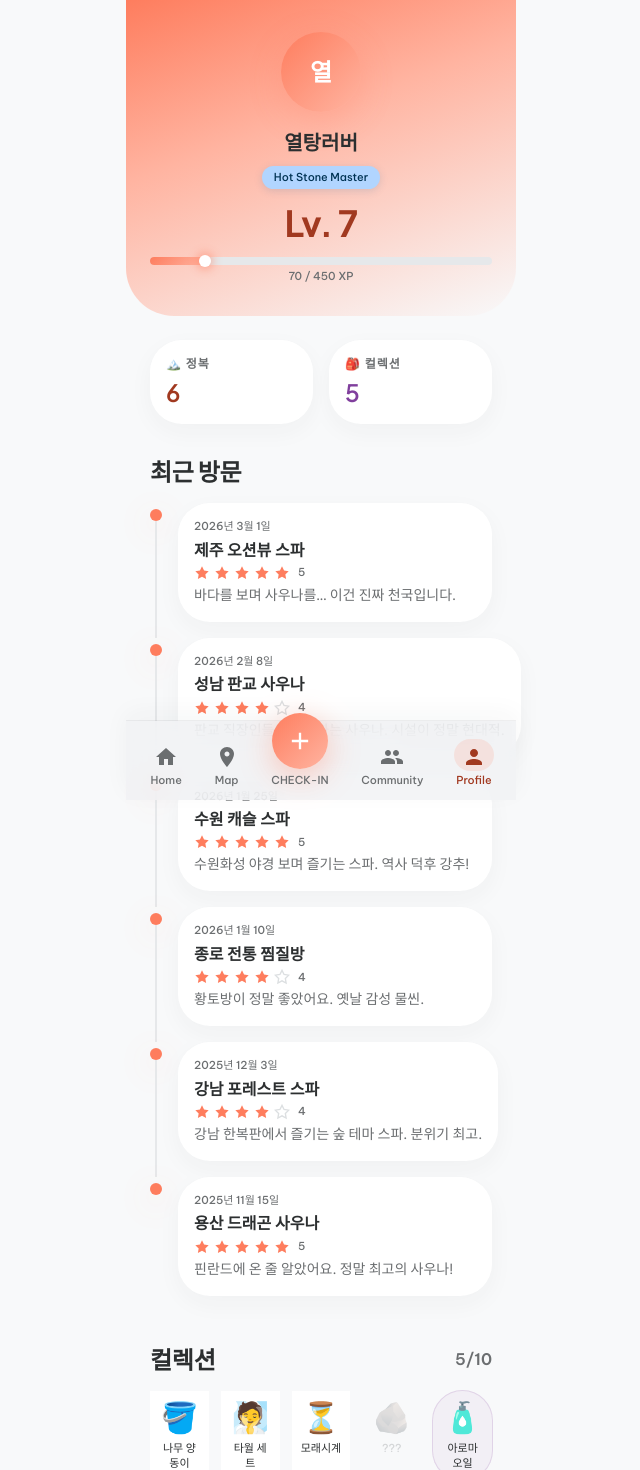
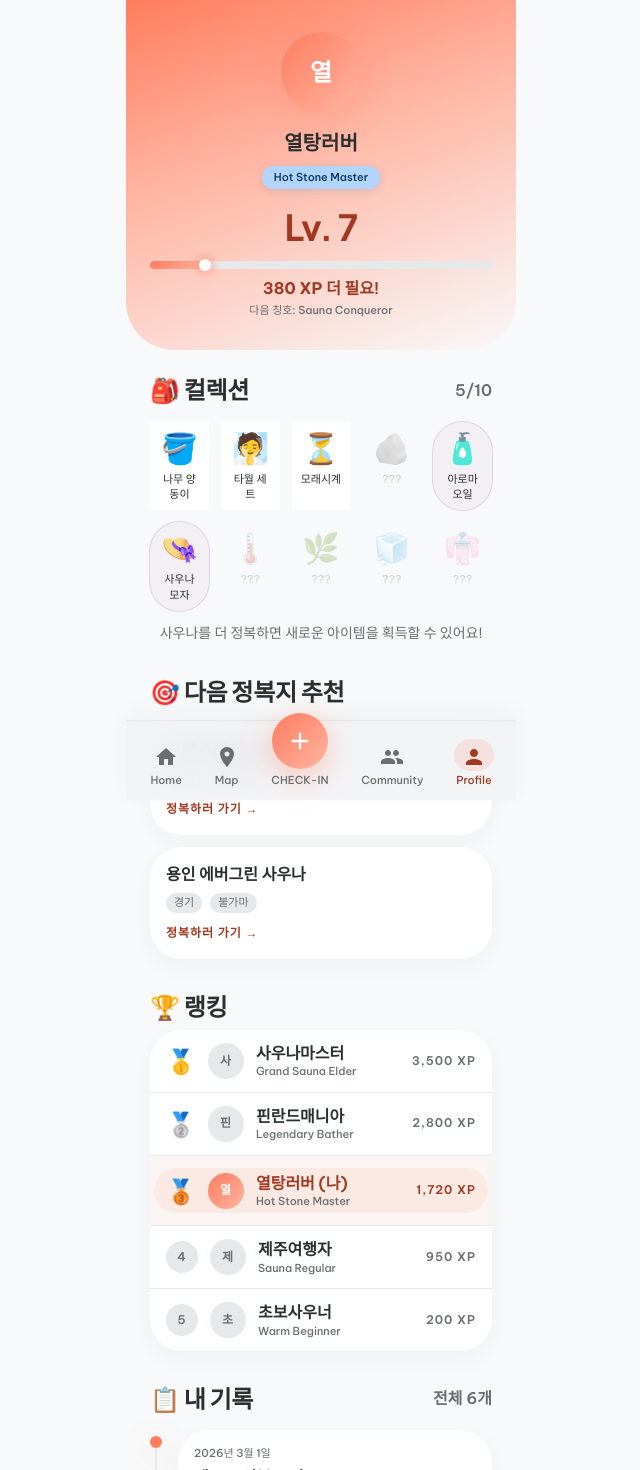
Before and after one commit to tomost-dada/sauna-go, a Next.js app: page /profile in a window 1280 px wide. Shown: the top 1470 px of the page, without its empty margins (319-959 px from the left). Built offline with nearby package versions, Linux system fonts and the light colour scheme.

Commit message:
feat: gamified profile with ranking, next conquest, level-up motivation

```diff
--- a/app/profile/page.tsx
+++ b/app/profile/page.tsx
@@ -1,8 +1,9 @@
 "use client";
 
-import { useEffect, useState } from "react";
+import { useEffect, useState, useMemo } from "react";
+import { useRouter } from "next/navigation";
 import { currentUser, checkIns, saunas, collections, COLLECTION_ITEMS_META } from "@/lib/mock-data";
-import { getLevelFromXP, getXPProgress } from "@/lib/utils";
+import { getLevelFromXP, getXPProgress, LEVEL_THRESHOLDS } from "@/lib/utils";
 import ProgressBar from "@/components/ui/ProgressBar";
 import Badge from "@/components/ui/Badge";
 import { Skeleton, SkeletonText } from "@/components/ui/Skeleton";
@@ -10,8 +11,28 @@ import EmptyState from "@/components/ui/EmptyState";
 import SaunaLog from "@/components/profile/SaunaLog";
 import CollectionGrid from "@/components/profile/CollectionGrid";
 
+const mockRanking = [
+  { rank: 1, nickname: "사우나마스터", level: 10, xp: 3500, title: "Grand Sauna Elder" },
+  { rank: 2, nickname: "핀란드매니아", level: 9, xp: 2800, title: "Legendary Bather" },
+  { rank: 3, nickname: "열탕러버", level: 7, xp: 1720, title: "Hot Stone Master" },
+  { rank: 4, nickname: "제주여행자", level: 5, xp: 950, title: "Sauna Regular" },
+  { rank: 5, nickname: "초보사우너", level: 2, xp: 200, title: "Warm Beginner" },
+];
+
+function RankBadge({ rank }: { rank: number }) {
+  if (rank === 1) return <span className="text-2xl">🥇</span>;
+  if (rank === 2) return <span className="text-2xl">🥈</span>;
+  if (rank === 3) return <span className="text-2xl">🥉</span>;
+  return (
+    <div className="w-8 h-8 rounded-full bg-surface-container flex items-center justify-center">
+      <span className="text-label-md text-on-surface-variant font-bold">{rank}</span>
+    </div>
+  );
+}
+
 export default function ProfilePage() {
   const [loading, setLoading] = useState(true);
+  const router = useRouter();
 
   useEffect(() => {
     const timer = setTimeout(() => setLoading(false), 500);
@@ -21,6 +42,11 @@ export default function ProfilePage() {
   const levelInfo = getLevelFromXP(currentUser.xp);
   const xpProgress = getXPProgress(currentUser.xp);
 
+  // Next level info
+  const nextLevelIdx = LEVEL_THRESHOLDS.findIndex((t) => t.level === levelInfo.level + 1);
+  const nextLevel = nextLevelIdx !== -1 ? LEVEL_THRESHOLDS[nextLevelIdx] : null;
+  const remainingXP = nextLevel ? nextLevel.xp - currentUser.xp : 0;
+
   const userCheckIns = checkIns
     .filter((c) => c.userId === currentUser.id)
     .sort((a, b) => new Date(b.visitedAt).getTime() - new Date(a.visitedAt).getTime());
@@ -29,31 +55,76 @@ export default function ProfilePage() {
     (c) => c.userId === currentUser.id && c.unlockedAt !== null
   ).length;
   const totalCount = COLLECTION_ITEMS_META.length;
+  const userCollections = collections.filter((c) => c.userId === currentUser.id);
 
-  const userCollections = collections.filter((c) => c.userId === currentUser.id);
+  // Pick 2 random unvisited saunas
+  const visitedSaunaIds = new Set(userCheckIns.map((c) => c.saunaId));
+  const unvisitedSaunas = useMemo(() => {
+    const unvisited = saunas.filter((s) => !visitedSaunaIds.has(s.id));
+    // Deterministic shuffle using a simple seed
+    const shuffled = [...unvisited].sort((a, b) => (a.id > b.id ? 1 : -1));
+    return shuffled.slice(0, 2);
+  // eslint-disable-next-line react-hooks/exhaustive-deps
+  }, []);
+
+  const REGION_LABEL: Record<string, string> = {
+    seoul: "서울",
+    gyeonggi: "경기",
+    jeju: "제주",
+  };
+  const CATEGORY_LABEL: Record<string, string> = {
+    finnish: "핀란드식",
+    bulgama: "불가마",
+    hotel: "호텔 스파",
+    jjimjilbang: "찜질방",
+  };
 
   if (loading) {
     return (
       <div className="pb-24">
-        {/* Skeleton gradient header */}
-        <div className="gradient-hero rounded-b-3xl p-6 pt-8 pb-8 flex flex-col items-center animate-shimmer">
+        {/* Skeleton header */}
+        <div className="gradient-hero rounded-b-3xl p-6 pt-8 pb-8 flex flex-col items-center">
           <Skeleton className="w-20 h-20 rounded-full" />
           <SkeletonText className="w-32 mt-4" />
           <SkeletonText className="w-24 mt-2" />
+          <SkeletonText className="w-16 mt-3" />
           <SkeletonText className="w-full mt-3" />
-          <SkeletonText className="w-20 mt-1" />
+          <SkeletonText className="w-40 mt-2" />
+          <SkeletonText className="w-28 mt-1" />
         </div>
-
-        {/* Skeleton stats row */}
-        <div className="px-6 mt-6 flex gap-4">
-          <Skeleton className="flex-1 h-20 rounded-2xl" />
-          <Skeleton className="flex-1 h-20 rounded-2xl" />
+        {/* Skeleton collection */}
+        <div className="px-6 mt-6">
+          <SkeletonText className="w-32 mb-4" />
+          <div className="grid grid-cols-5 gap-3">
+            {[...Array(10)].map((_, i) => (
+              <Skeleton key={i} className="h-16 rounded-2xl" />
+            ))}
           </div>
-
-        {/* Skeleton timeline rows */}
+        </div>
+        {/* Skeleton next conquest */}
+        <div className="px-6 mt-8">
+          <SkeletonText className="w-36 mb-4" />
+          <Skeleton className="h-24 rounded-2xl mb-3" />
+          <Skeleton className="h-24 rounded-2xl" />
+        </div>
+        {/* Skeleton ranking */}
+        <div className="px-6 mt-8">
+          <SkeletonText className="w-20 mb-4" />
+          {[...Array(5)].map((_, i) => (
+            <div key={i} className="flex items-center gap-3 py-3">
+              <Skeleton className="w-8 h-8 rounded-full" />
+              <Skeleton className="w-8 h-8 rounded-full" />
+              <div className="flex-1">
+                <SkeletonText className="w-24" />
+                <SkeletonText className="w-32 mt-1" />
+              </div>
+              <SkeletonText className="w-16" />
+            </div>
+          ))}
+        </div>
+        {/* Skeleton log */}
         <div className="px-6 mt-8">
           <SkeletonText className="w-24 mb-4" />
-          <div className="flex flex-col gap-0">
           {[1, 2, 3].map((i) => (
             <div key={i} className="flex gap-4">
               <div className="flex flex-col items-center">
@@ -65,13 +136,13 @@ export default function ProfilePage() {
           ))}
         </div>
       </div>
-      </div>
     );
   }
 
   return (
     <div className="pb-24 animate-fade-in">
-      {/* Profile Header */}
+
+      {/* ── 1. Profile Header ── */}
       <div className="gradient-hero rounded-b-3xl p-6 pt-8 pb-8 flex flex-col items-center">
         <div className="w-20 h-20 rounded-full gradient-primary shadow-glow-primary flex items-center justify-center text-white text-display-sm font-display">
           {currentUser.nickname.charAt(0)}
@@ -80,47 +151,143 @@ export default function ProfilePage() {
         <div className="mt-2">
           <Badge variant="level">{currentUser.title}</Badge>
         </div>
-        <p className="text-display-lg text-primary mt-3">Lv. {levelInfo.level}</p>
+
+        {/* Level display */}
+        <p className="text-display-lg text-primary mt-4 font-display">Lv. {levelInfo.level}</p>
+
+        {/* Progress bar */}
         <div className="w-full mt-3">
           <ProgressBar variant="primary" percent={xpProgress.percent} />
         </div>
+
+        {/* 다음 레벨까지 */}
+        {nextLevel ? (
+          <>
+            <p className="text-title-md text-primary mt-2 text-center">
+              <span className="font-bold">{remainingXP} XP</span> 더 필요!
+            </p>
             <p className="text-label-sm text-on-surface-variant mt-1 text-center">
-          {xpProgress.current} / {xpProgress.total} XP
+              다음 칭호: {nextLevel.title}
+            </p>
+          </>
+        ) : (
+          <p className="text-title-md text-primary mt-2 text-center font-bold">최고 레벨 달성! 🎉</p>
+        )}
+      </div>
+
+      {/* ── 2. Collection / Items Section ── */}
+      <div className="px-6 mt-6">
+        <div className="flex justify-between items-center mb-4">
+          <p className="text-display-sm text-on-surface">🎒 컬렉션</p>
+          <p className="text-title-md text-on-surface-variant">
+            {unlockedCount}/{totalCount}
           </p>
         </div>
+        <CollectionGrid collections={userCollections} meta={COLLECTION_ITEMS_META} />
+        {unlockedCount < totalCount && (
+          <p className="text-body-md text-on-surface-variant text-center mt-3">
+            사우나를 더 정복하면 새로운 아이템을 획득할 수 있어요!
+          </p>
+        )}
+      </div>
 
-      {/* Stats Row */}
-      <div className="px-6 mt-6 flex gap-4">
-        <div className="flex-1 bg-surface-container-lowest rounded-2xl p-4 shadow-ambient-sm">
-          <p className="text-label-md text-on-surface-variant">🏔️ 정복</p>
-          <p className="text-display-sm text-primary mt-1">{userCheckIns.length}</p>
+      {/* ── 3. Next Conquest Recommendation ── */}
+      <div className="px-6 mt-8">
+        <p className="text-display-sm text-on-surface mb-4">🎯 다음 정복지 추천</p>
+        <div className="flex flex-col gap-3">
+          {unvisitedSaunas.map((sauna) => (
+            <div
+              key={sauna.id}
+              className="bg-surface-container-lowest rounded-2xl p-4 shadow-ambient-sm"
+            >
+              <p className="text-title-md text-on-surface">{sauna.name}</p>
+              <div className="flex gap-2 mt-2 flex-wrap">
+                <span className="text-label-sm text-on-surface-variant bg-surface-container rounded-full px-2 py-0.5">
+                  {REGION_LABEL[sauna.region] ?? sauna.region}
+                </span>
+                <span className="text-label-sm text-on-surface-variant bg-surface-container rounded-full px-2 py-0.5">
+                  {CATEGORY_LABEL[sauna.category] ?? sauna.category}
+                </span>
               </div>
-        <div className="flex-1 bg-surface-container-lowest rounded-2xl p-4 shadow-ambient-sm">
-          <p className="text-label-md text-on-surface-variant">🎒 컬렉션</p>
-          <p className="text-display-sm text-tertiary mt-1">{unlockedCount}</p>
+              <button
+                onClick={() => router.push("/check-in")}
+                className="mt-3 text-label-md text-primary font-semibold"
+              >
+                정복하러 가기 →
+              </button>
+            </div>
+          ))}
+          {unvisitedSaunas.length === 0 && (
+            <p className="text-body-md text-on-surface-variant text-center py-4">
+              🎉 모든 사우나를 정복했어요!
+            </p>
+          )}
         </div>
       </div>
 
-      {/* Recent Sauna Log */}
+      {/* ── 4. Ranking Section ── */}
       <div className="px-6 mt-8">
-        <p className="text-display-sm text-on-surface mb-4">최근 방문</p>
+        <p className="text-display-sm text-on-surface mb-2">🏆 랭킹</p>
+        <div className="bg-surface-container-lowest rounded-2xl shadow-ambient-sm overflow-hidden">
+          {mockRanking.map((user, idx) => {
+            const isCurrentUser = user.nickname === currentUser.nickname;
+            return (
+              <div
+                key={user.rank}
+                className={`flex items-center gap-3 py-3 px-4 ${
+                  idx < mockRanking.length - 1 ? "border-b border-surface-container" : ""
+                } ${isCurrentUser ? "bg-primary/5" : ""}`}
+              >
+                {isCurrentUser ? (
+                  <div
+                    className="flex items-center gap-3 flex-1 bg-primary-container/10 rounded-2xl px-3 py-1 -mx-3"
+                  >
+                    <RankBadge rank={user.rank} />
+                    {/* Avatar */}
+                    <div className="w-9 h-9 rounded-full gradient-primary flex items-center justify-center text-white text-label-md font-bold flex-shrink-0">
+                      {user.nickname.charAt(0)}
+                    </div>
+                    <div className="flex-1 min-w-0">
+                      <p className="text-title-md text-primary font-bold truncate">{user.nickname} (나)</p>
+                      <p className="text-label-sm text-on-surface-variant truncate">{user.title}</p>
+                    </div>
+                    <p className="text-label-md text-primary font-semibold flex-shrink-0">
+                      {user.xp.toLocaleString()} XP
+                    </p>
+                  </div>
+                ) : (
+                  <>
+                    <RankBadge rank={user.rank} />
+                    <div className="w-9 h-9 rounded-full bg-surface-container flex items-center justify-center text-on-surface-variant text-label-md font-bold flex-shrink-0">
+                      {user.nickname.charAt(0)}
+                    </div>
+                    <div className="flex-1 min-w-0">
+                      <p className="text-title-md text-on-surface truncate">{user.nickname}</p>
+                      <p className="text-label-sm text-on-surface-variant truncate">{user.title}</p>
+                    </div>
+                    <p className="text-label-md text-on-surface-variant flex-shrink-0">
+                      {user.xp.toLocaleString()} XP
+                    </p>
+                  </>
+                )}
+              </div>
+            );
+          })}
+        </div>
+      </div>
+
+      {/* ── 5. Sauna Log ── */}
+      <div className="px-6 mt-8 pb-24">
+        <div className="flex justify-between items-center mb-4">
+          <p className="text-display-sm text-on-surface">📋 내 기록</p>
+          <p className="text-title-md text-on-surface-variant">전체 {userCheckIns.length}개</p>
+        </div>
         {userCheckIns.length === 0 ? (
           <EmptyState icon="🧖" message="아직 방문한 사우나가 없어요!" />
         ) : (
           <SaunaLog checkIns={userCheckIns} saunas={saunas} />
         )}
       </div>
-
-      {/* Collection */}
-      <div className="px-6 mt-8 pb-24">
-        <div className="flex justify-between items-center mb-4">
-          <p className="text-display-sm text-on-surface">컬렉션</p>
-          <p className="text-title-md text-on-surface-variant">
-            {unlockedCount}/{totalCount}
-          </p>
-        </div>
-        <CollectionGrid collections={userCollections} meta={COLLECTION_ITEMS_META} />
-      </div>
     </div>
   );
 }
```
Lines whose indentation alone changed are shown as unchanged.
